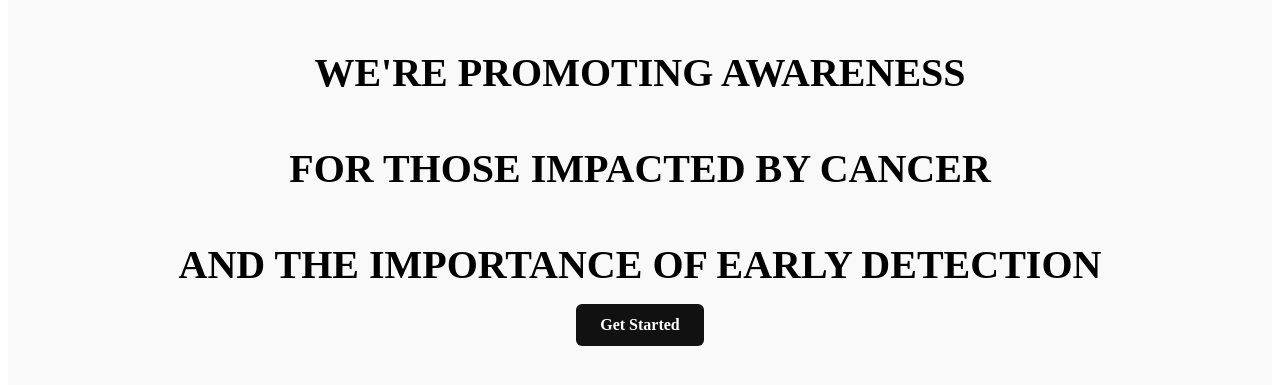
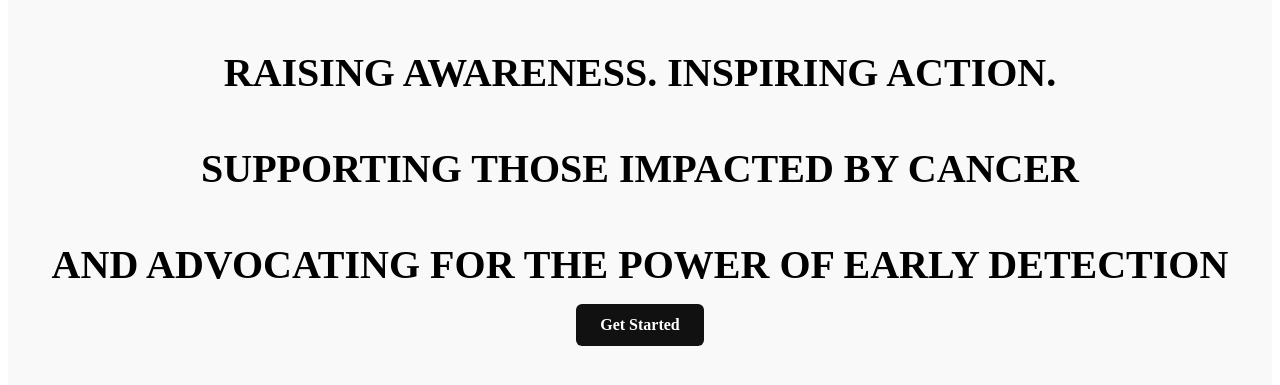
Before and after one commit to rajptl14/AURA, a plain HTML site: page index.html in a window 1280 px wide. Shown: the part 107-492 px from the top of the page. Drawn offline with Linux system fonts and the light colour scheme.

Commit message:
Update hero section headings for awareness campaign

```diff
--- a/index.html
+++ b/index.html
@@ -8,9 +8,9 @@
 <link rel="preconnect" href="https://fonts.gstatic.com" crossorigin>
 <link href="https://fonts.googleapis.com/css2?family=Instrument+Serif:ital@0;1&family=Work+Sans:wght@300;400;500;600&display=swap" rel="stylesheet">
 <section class="hero">
-  <h1>WE'RE PROMOTING AWARENESS</h1>
-  <h1>FOR THOSE IMPACTED BY CANCER</h1>
-   <h1>AND THE IMPORTANCE OF EARLY DETECTION</h1>
+  <h1>RAISING AWARENESS. INSPIRING ACTION.</h1>
+  <h1>SUPPORTING THOSE IMPACTED BY CANCER</h1>
+  <h1>AND ADVOCATING FOR THE POWER OF EARLY DETECTION</h1>
   <a href="#" class="btn">Get Started</a>
 </section>
 
```
